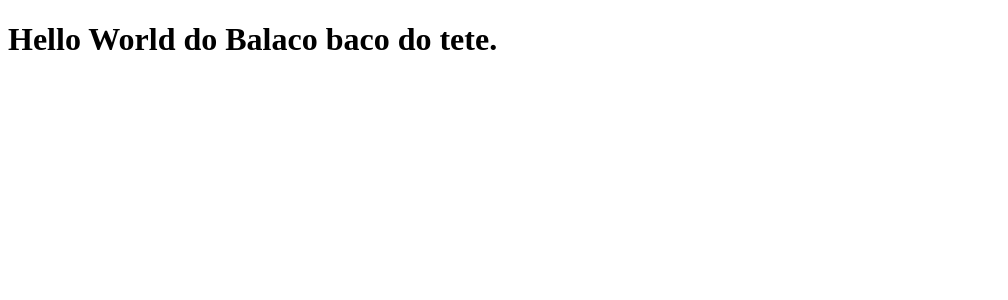
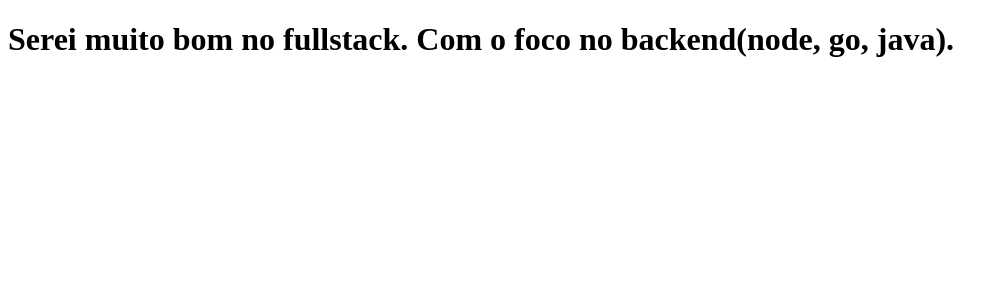
Before and after one commit to joaovitordesp/clone-tabnews, a Next.js app: page / in a window 1280 px wide. Shown: the top 300 px of the page, without its empty margins (0-1008 px from the left). Built offline with nearby package versions, Linux system fonts and the light colour scheme.

Commit message:
feat: change for a new message

```diff
--- a/pages/index.js
+++ b/pages/index.js
@@ -1,5 +1,5 @@
 function Home() {
-  return <h1>Hello World do Balaco baco do tete.</h1>;
+  return <h1>Serei muito bom no fullstack. Com o foco no backend(node, go, java).</h1>;
 }
 
 export default Home;
```
